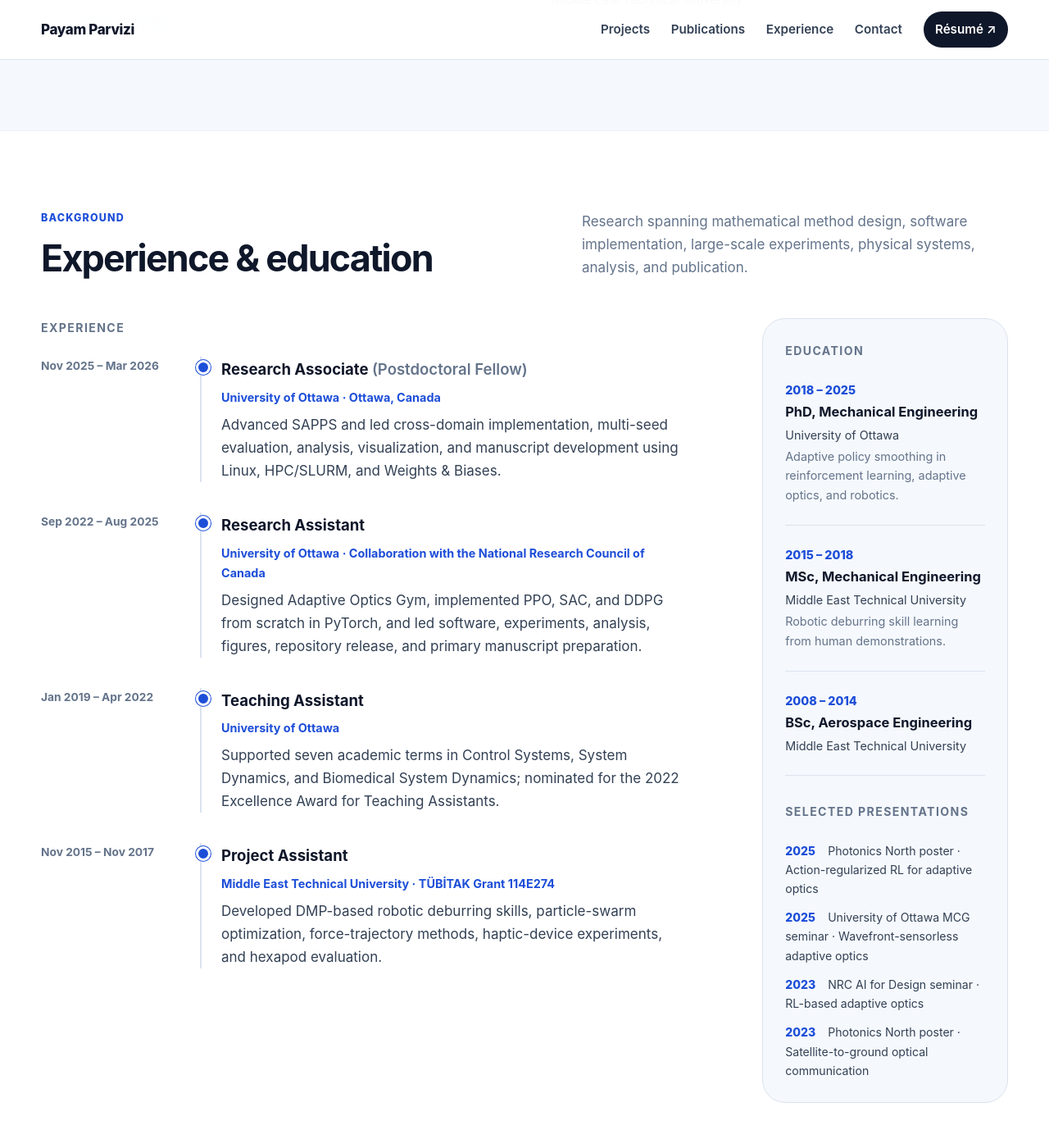
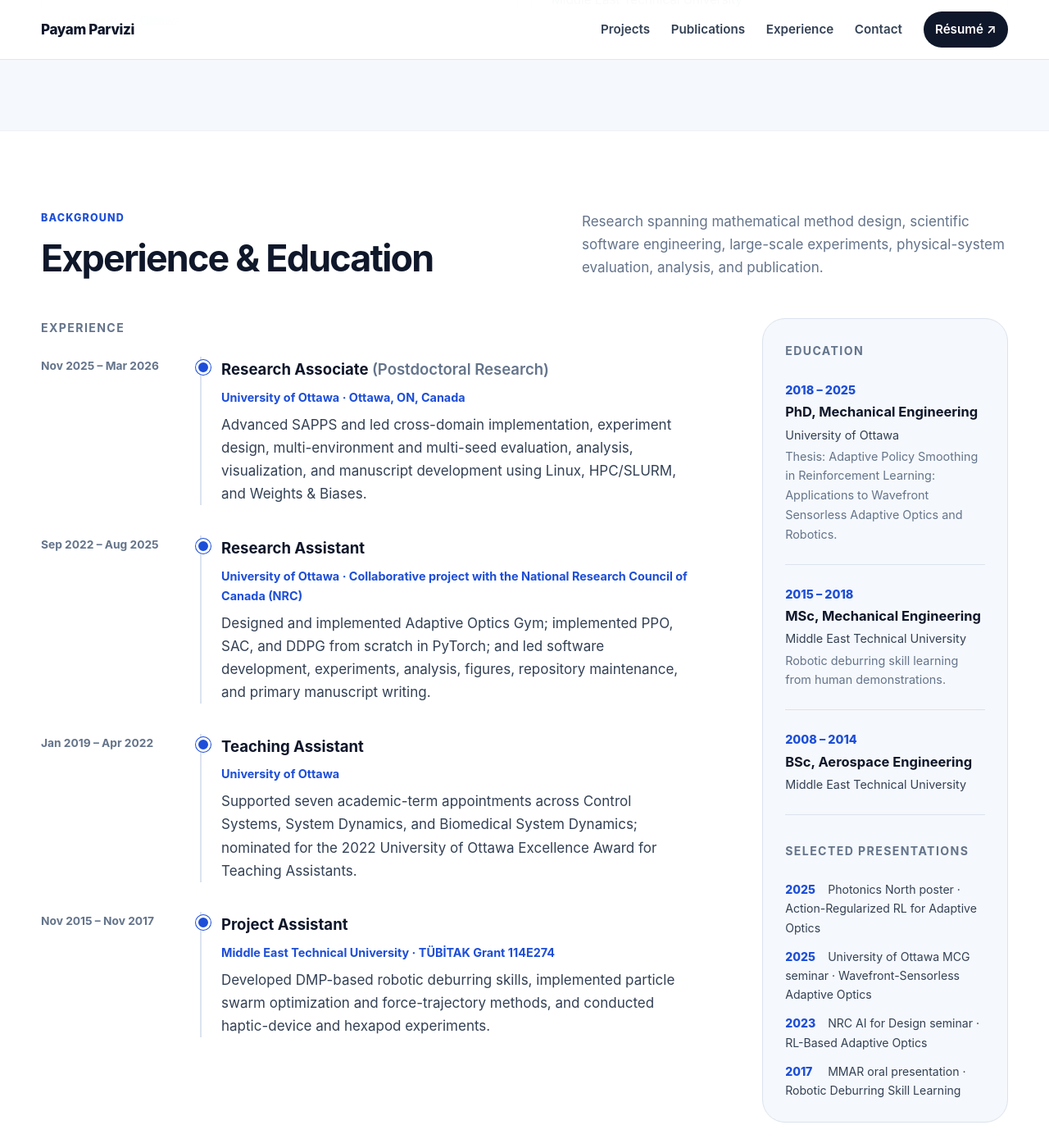
Before and after one commit to payamparvizi/payamparvizi.github.io, a Jekyll site: the page built from index.html, in a window 1280 px wide and 1400 px high, scrolled down 6980 px. Shown: the whole window at 82% size. Built offline with Jekyll 4.4.1, drawn with Linux system fonts in a browser that asks for light colours.

Commit message:
Update index.html

```diff
--- a/index.html
+++ b/index.html
@@ -427,77 +427,166 @@ image: "/assets/img/payam-parvizi-headshot.webp"
     <div class="section-heading">
       <div>
         <p class="section-kicker">Background</p>
-        <h2 id="experience-title">Experience &amp; education</h2>
+        <h2 id="experience-title">Experience &amp; Education</h2>
       </div>
-      <p class="section-intro">Research spanning mathematical method design, software implementation, large-scale experiments, physical systems, analysis, and publication.</p>
+
+      <p class="section-intro">
+        Research spanning mathematical method design, scientific software
+        engineering, large-scale experiments, physical-system evaluation,
+        analysis, and publication.
+      </p>
     </div>
 
     <div class="background-grid">
       <div>
         <h3 class="subsection-title">Experience</h3>
+
         <ol class="timeline">
           <li>
             <div class="timeline-date">Nov 2025 – Mar 2026</div>
+
             <div class="timeline-content">
-              <h4>Research Associate <span>(Postdoctoral Fellow)</span></h4>
-              <p class="timeline-org">University of Ottawa · Ottawa, Canada</p>
-              <p>Advanced SAPPS and led cross-domain implementation, multi-seed evaluation, analysis, visualization, and manuscript development using Linux, HPC/SLURM, and Weights &amp; Biases.</p>
+              <h4>
+                Research Associate
+                <span>(Postdoctoral Research)</span>
+              </h4>
+
+              <p class="timeline-org">
+                University of Ottawa · Ottawa, ON, Canada
+              </p>
+
+              <p>
+                Advanced SAPPS and led cross-domain implementation, experiment
+                design, multi-environment and multi-seed evaluation, analysis,
+                visualization, and manuscript development using Linux,
+                HPC/SLURM, and Weights &amp; Biases.
+              </p>
             </div>
           </li>
+
           <li>
             <div class="timeline-date">Sep 2022 – Aug 2025</div>
+
             <div class="timeline-content">
               <h4>Research Assistant</h4>
-              <p class="timeline-org">University of Ottawa · Collaboration with the National Research Council of Canada</p>
-              <p>Designed Adaptive Optics Gym, implemented PPO, SAC, and DDPG from scratch in PyTorch, and led software, experiments, analysis, figures, repository release, and primary manuscript preparation.</p>
+
+              <p class="timeline-org">
+                University of Ottawa · Collaborative project with the National
+                Research Council of Canada (NRC)
+              </p>
+
+              <p>
+                Designed and implemented Adaptive Optics Gym; implemented PPO,
+                SAC, and DDPG from scratch in PyTorch; and led software
+                development, experiments, analysis, figures, repository
+                maintenance, and primary manuscript writing.
+              </p>
             </div>
           </li>
+
           <li>
             <div class="timeline-date">Jan 2019 – Apr 2022</div>
+
             <div class="timeline-content">
               <h4>Teaching Assistant</h4>
-              <p class="timeline-org">University of Ottawa</p>
-              <p>Supported seven academic terms in Control Systems, System Dynamics, and Biomedical System Dynamics; nominated for the 2022 Excellence Award for Teaching Assistants.</p>
+
+              <p class="timeline-org">
+                University of Ottawa
+              </p>
+
+              <p>
+                Supported seven academic-term appointments across Control
+                Systems, System Dynamics, and Biomedical System Dynamics;
+                nominated for the 2022 University of Ottawa Excellence Award
+                for Teaching Assistants.
+              </p>
             </div>
           </li>
+
           <li>
             <div class="timeline-date">Nov 2015 – Nov 2017</div>
+
             <div class="timeline-content">
               <h4>Project Assistant</h4>
-              <p class="timeline-org">Middle East Technical University · TÜBİTAK Grant 114E274</p>
-              <p>Developed DMP-based robotic deburring skills, particle-swarm optimization, force-trajectory methods, haptic-device experiments, and hexapod evaluation.</p>
+
+              <p class="timeline-org">
+                Middle East Technical University · TÜBİTAK Grant 114E274
+              </p>
+
+              <p>
+                Developed DMP-based robotic deburring skills, implemented
+                particle swarm optimization and force-trajectory methods, and
+                conducted haptic-device and hexapod experiments.
+              </p>
             </div>
           </li>
         </ol>
       </div>
 
       <aside class="education-panel" aria-labelledby="education-title">
-        <h3 class="subsection-title" id="education-title">Education</h3>
+        <h3 class="subsection-title" id="education-title">
+          Education
+        </h3>
+
         <article>
           <p class="education-year">2018 – 2025</p>
+
           <h4>PhD, Mechanical Engineering</h4>
+
           <p>University of Ottawa</p>
-          <p class="education-detail">Adaptive policy smoothing in reinforcement learning, adaptive optics, and robotics.</p>
+
+          <p class="education-detail">
+            Thesis: Adaptive Policy Smoothing in Reinforcement Learning:
+            Applications to Wavefront Sensorless Adaptive Optics and Robotics.
+          </p>
         </article>
+
         <article>
           <p class="education-year">2015 – 2018</p>
+
           <h4>MSc, Mechanical Engineering</h4>
+
           <p>Middle East Technical University</p>
-          <p class="education-detail">Robotic deburring skill learning from human demonstrations.</p>
+
+          <p class="education-detail">
+            Robotic deburring skill learning from human demonstrations.
+          </p>
         </article>
+
         <article>
           <p class="education-year">2008 – 2014</p>
+
           <h4>BSc, Aerospace Engineering</h4>
+
           <p>Middle East Technical University</p>
         </article>
 
         <div class="speaking-block">
-          <h3 class="subsection-title">Selected presentations</h3>
+          <h3 class="subsection-title">
+            Selected presentations
+          </h3>
+
           <ul>
-            <li><span>2025</span> Photonics North poster · Action-regularized RL for adaptive optics</li>
-            <li><span>2025</span> University of Ottawa MCG seminar · Wavefront-sensorless adaptive optics</li>
-            <li><span>2023</span> NRC AI for Design seminar · RL-based adaptive optics</li>
-            <li><span>2023</span> Photonics North poster · Satellite-to-ground optical communication</li>
+            <li>
+              <span>2025</span>
+              Photonics North poster · Action-Regularized RL for Adaptive Optics
+            </li>
+
+            <li>
+              <span>2025</span>
+              University of Ottawa MCG seminar · Wavefront-Sensorless Adaptive
+              Optics
+            </li>
+
+            <li>
+              <span>2023</span>
+              NRC AI for Design seminar · RL-Based Adaptive Optics
+            </li>
+
+            <li>
+              <span>2017</span>
+              MMAR oral presentation · Robotic Deburring Skill Learning
+            </li>
           </ul>
         </div>
       </aside>
```
